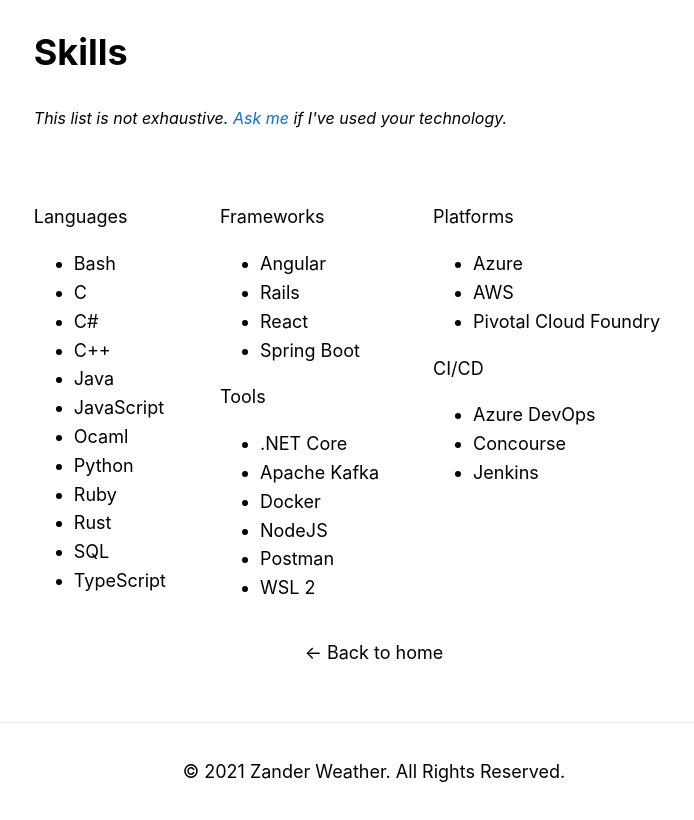
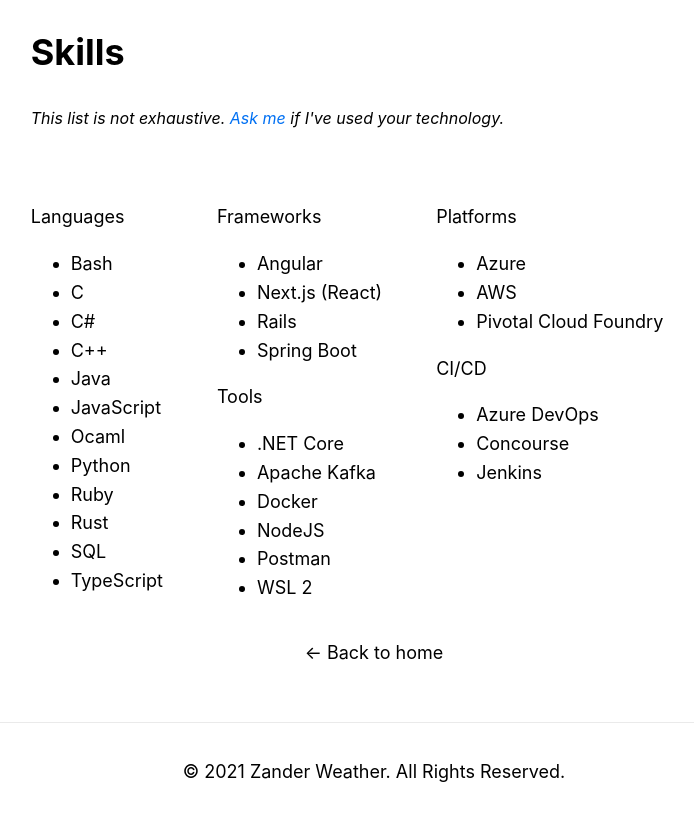
Before and after one commit to steamwings/me, a Next.js app: page /skills in a window 1280 px wide. Shown: the whole page, without its empty margins (266-960 px from the left). Built offline with nearby package versions, Linux system fonts and the light colour scheme.

Commit message:
Add more accurate description of Skills page; minor phrasing changes

```diff
--- a/pages/index.js
+++ b/pages/index.js
@@ -34,13 +34,13 @@
         <div className={utilStyles.grid}>
           <a href="https://www.youtube.com/channel/UCYtpQXhep8dADXhU11xsBXA" className={styles.card}>
             <h2>&#x1f3bc; Music &rarr;</h2>
-            <p>Check out my original songs and performances.</p>
+            <p>Check out my original songs and performances</p>
           </a>
 
           <Link href="/skills" className={styles.card}>
             <a className={styles.card}>
               <h2> &#x1f4bb; Skills &rarr;</h2>
-              <p>Read about my projects and the tech I&apos;ve used</p>
+              <p>See some of the tech and tools I&apos;ve used</p>
             </a>
           </Link>
 
--- a/pages/skills.js
+++ b/pages/skills.js
@@ -30,8 +30,8 @@
           <p>Frameworks</p>
           <ul>
             <li>Angular</li>
+            <li>Next.js (React)</li>
             <li>Rails</li>
-            <li>React</li>
             <li>Spring Boot</li>
           </ul>
           <p>Tools</p>
```
